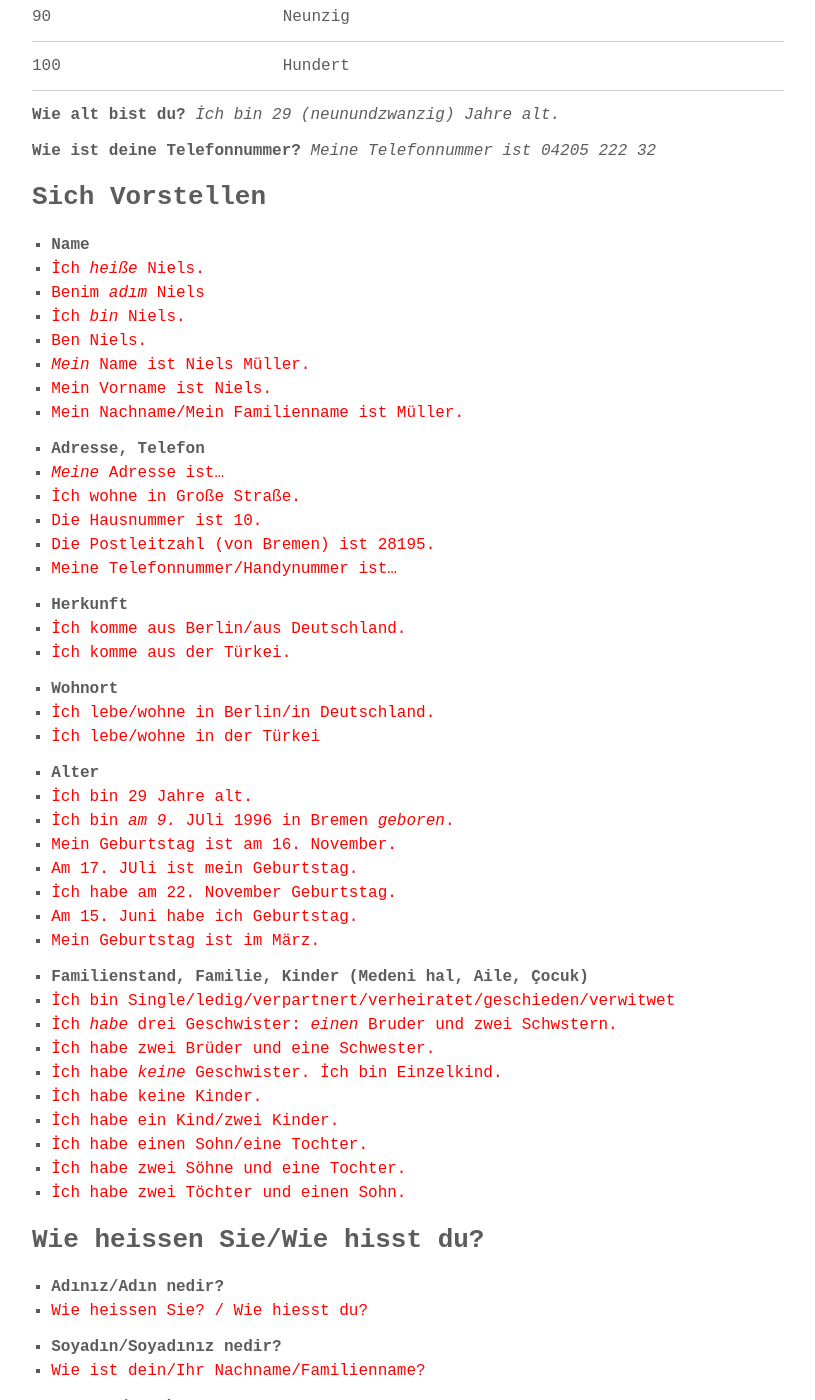
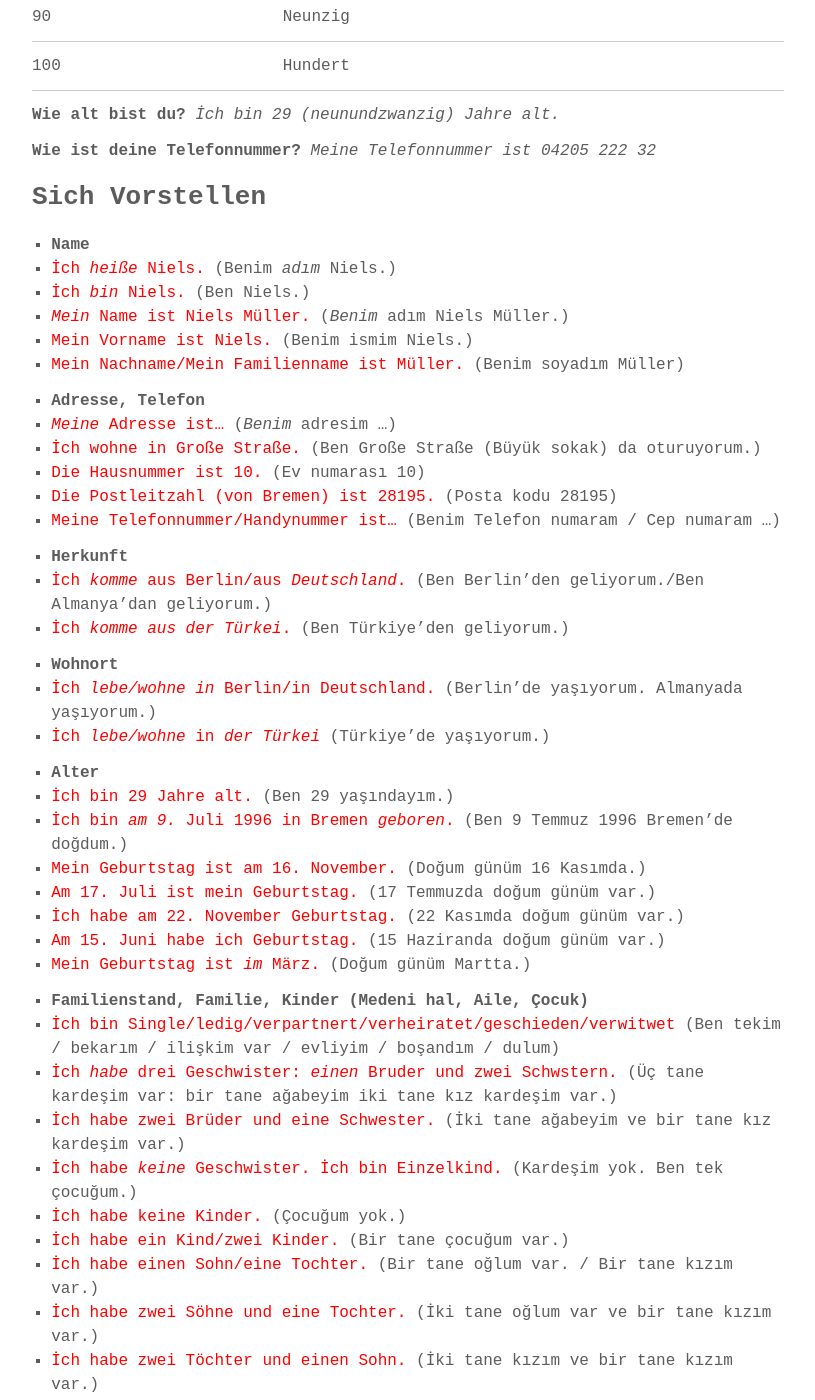
Before and after one commit to xShuden/furkansayim.github.io, a Jekyll site: the page built from almanca.md, in a window 1280 px wide and 1400 px high, scrolled down 9693 px. Shown: the whole window, without its empty margins (232-1047 px from the left). Built offline with Jekyll 4.4.1, drawn with Linux system fonts in a browser that asks for light colours; some web fonts are replaced; some of the changed text lies outside the part shown.

Commit message:
Germany Lang Update

```diff
--- a/almanca.md
+++ b/almanca.md
@@ -207,7 +207,7 @@ permalink: /almanca/
 | 53        | <span style="color:orange">50</span> <span style="color:red">3</span>      | <span style="color:red">3</span> <span style="color:orange">50</span>      | <span style="color:red">drei</span>und<span style="color:orange">fünfzig</span>    |
 | 26        | <span style="color:orange">20</span> <span style="color:red">6</span>      | <span style="color:red">6</span> <span style="color:orange">20</span>      | <span style="color:red">sechs</span>und<span style="color:orange">zwanzig</span>   |
 
-## Die ZAhlen 20-100
+## Die Zahlen 20-100
 
 | Sayı  | Yazılış 	        |
 | ---	| ---		        |
@@ -258,48 +258,46 @@ permalink: /almanca/
 ## Sich Vorstellen
 
 - **Name**
-- <span style="color:red">İch *heiße* Niels.</span>
-- <span style="color:red">Benim *adım* Niels</span>
-- <span style="color:red">İch *bin* Niels.</span>
-- <span style="color:red">Ben Niels.</span>
-- <span style="color:red">*Mein* Name ist Niels Müller.</span>
-- <span style="color:red">Mein Vorname ist Niels.</span>
-- <span style="color:red">Mein Nachname/Mein Familienname ist Müller.</span>
+- <span style="color:red">İch *heiße* Niels.</span> (Benim *adım* Niels.)
+- <span style="color:red">İch *bin* Niels.</span> (Ben Niels.)
+- <span style="color:red">*Mein* Name ist Niels Müller.</span> (*Benim* adım Niels Müller.)
+- <span style="color:red">Mein Vorname ist Niels.</span> (Benim ismim Niels.)
+- <span style="color:red">Mein Nachname/Mein Familienname ist Müller.</span> (Benim soyadım Müller)
 
 - **Adresse, Telefon**
-- <span style="color:red">*Meine* Adresse ist...</span>
-- <span style="color:red">İch wohne in Große Straße.</span>
-- <span style="color:red">Die Hausnummer ist 10.</span>
-- <span style="color:red">Die Postleitzahl (von Bremen) ist 28195.</span>
-- <span style="color:red">Meine Telefonnummer/Handynummer ist...</span>
+- <span style="color:red">*Meine* Adresse ist...</span> (*Benim* adresim ...)
+- <span style="color:red">İch wohne in Große Straße.</span> (Ben Große Straße (Büyük sokak) da oturuyorum.)
+- <span style="color:red">Die Hausnummer ist 10.</span> (Ev numarası 10)
+- <span style="color:red">Die Postleitzahl (von Bremen) ist 28195.</span> (Posta kodu 28195)
+- <span style="color:red">Meine Telefonnummer/Handynummer ist...</span> (Benim Telefon numaram / Cep numaram ...)
 
 - **Herkunft**
-- <span style="color:red">İch komme aus Berlin/aus Deutschland.</span>
-- <span style="color:red">İch komme aus der Türkei.</span>
+- <span style="color:red">İch *komme* aus Berlin/aus *Deutschland*.</span> (Ben Berlin'den geliyorum./Ben Almanya'dan geliyorum.)
+- <span style="color:red">İch *komme aus der Türkei*.</span> (Ben Türkiye'den geliyorum.)
 
 - **Wohnort**
-- <span style="color:red">İch lebe/wohne in Berlin/in Deutschland.</span>
-- <span style="color:red">İch lebe/wohne in der Türkei</span>
+- <span style="color:red">İch *lebe/wohne in* Berlin/in Deutschland.</span> (Berlin'de yaşıyorum. Almanyada yaşıyorum.)
+- <span style="color:red">İch *lebe/wohne* in *der Türkei*</span> (Türkiye'de yaşıyorum.)
 
 - **Alter**
-- <span style="color:red">İch bin 29 Jahre alt.</span>
-- <span style="color:red">İch bin *am* *9.* JUli 1996 in Bremen *geboren*.</span>
-- <span style="color:red">Mein Geburtstag ist am 16. November.</span>
-- <span style="color:red">Am 17. JUli ist mein Geburtstag.</span>
-- <span style="color:red">İch habe am 22. November Geburtstag.</span>
-- <span style="color:red">Am 15. Juni habe ich Geburtstag.</span>
-- <span style="color:red">Mein Geburtstag ist im März.</span>
+- <span style="color:red">İch bin 29 Jahre alt.</span> (Ben 29 yaşındayım.)
+- <span style="color:red">İch bin *am* *9.* Juli 1996 in Bremen *geboren*.</span> (Ben 9 Temmuz 1996 Bremen'de doğdum.)
+- <span style="color:red">Mein Geburtstag ist am 16. November.</span> (Doğum günüm 16 Kasımda.)
+- <span style="color:red">Am 17. Juli ist mein Geburtstag.</span> (17 Temmuzda doğum günüm var.)
+- <span style="color:red">İch habe am 22. November Geburtstag.</span> (22 Kasımda doğum günüm var.)
+- <span style="color:red">Am 15. Juni habe ich Geburtstag.</span> (15 Haziranda doğum günüm var.)
+- <span style="color:red">Mein Geburtstag ist *im* März.</span> (Doğum günüm Martta.)
 
 - **Familienstand, Familie, Kinder (Medeni hal, Aile, Çocuk)**
-- <span style="color:red">İch bin Single/ledig/verpartnert/verheiratet/geschieden/verwitwet</span>
-- <span style="color:red">İch *habe* drei Geschwister: *einen* Bruder und zwei Schwstern.</span>
-- <span style="color:red">İch habe zwei Brüder und eine Schwester.</span>
-- <span style="color:red">İch habe *keine* Geschwister. İch bin Einzelkind.</span>
-- <span style="color:red">İch habe keine Kinder.</span>
-- <span style="color:red">İch habe ein Kind/zwei Kinder.</span>
-- <span style="color:red">İch habe einen Sohn/eine Tochter.</span>
-- <span style="color:red">İch habe zwei Söhne und eine Tochter.</span>
-- <span style="color:red">İch habe zwei Töchter und einen Sohn.</span>
+- <span style="color:red">İch bin Single/ledig/verpartnert/verheiratet/geschieden/verwitwet</span> (Ben tekim / bekarım / ilişkim var / evliyim / boşandım / dulum)
+- <span style="color:red">İch *habe* drei Geschwister: *einen* Bruder und zwei Schwstern.</span> (Üç tane kardeşim var: bir tane ağabeyim iki tane kız kardeşim var.)
+- <span style="color:red">İch habe zwei Brüder und eine Schwester.</span> (İki tane ağabeyim ve bir tane kız kardeşim var.)
+- <span style="color:red">İch habe *keine* Geschwister. İch bin Einzelkind.</span> (Kardeşim yok. Ben tek çocuğum.)
+- <span style="color:red">İch habe keine Kinder.</span> (Çocuğum yok.)
+- <span style="color:red">İch habe ein Kind/zwei Kinder.</span> (Bir tane çocuğum var.)
+- <span style="color:red">İch habe einen Sohn/eine Tochter.</span> (Bir tane oğlum var. / Bir tane kızım var.)
+- <span style="color:red">İch habe zwei Söhne und eine Tochter.</span> (İki tane oğlum var ve bir tane kızım var.)
+- <span style="color:red">İch habe zwei Töchter und einen Sohn.</span> (İki tane kızım ve bir tane kızım var.)
 
 ## Wie heissen Sie/Wie hisst du?
 
```
